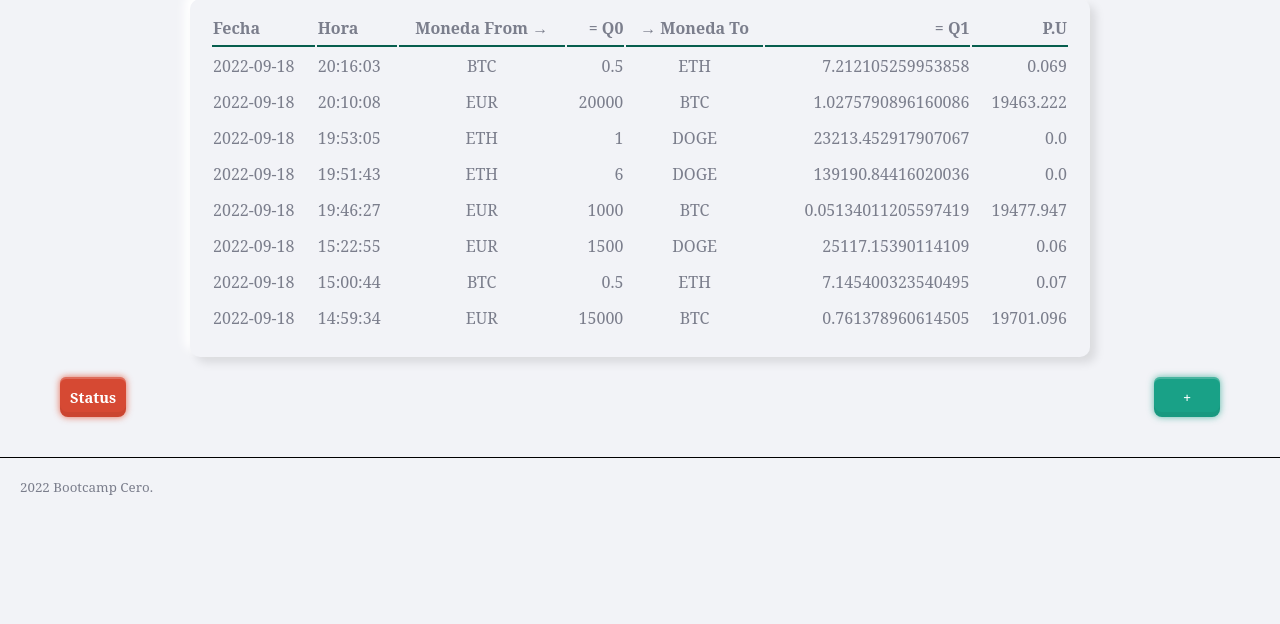
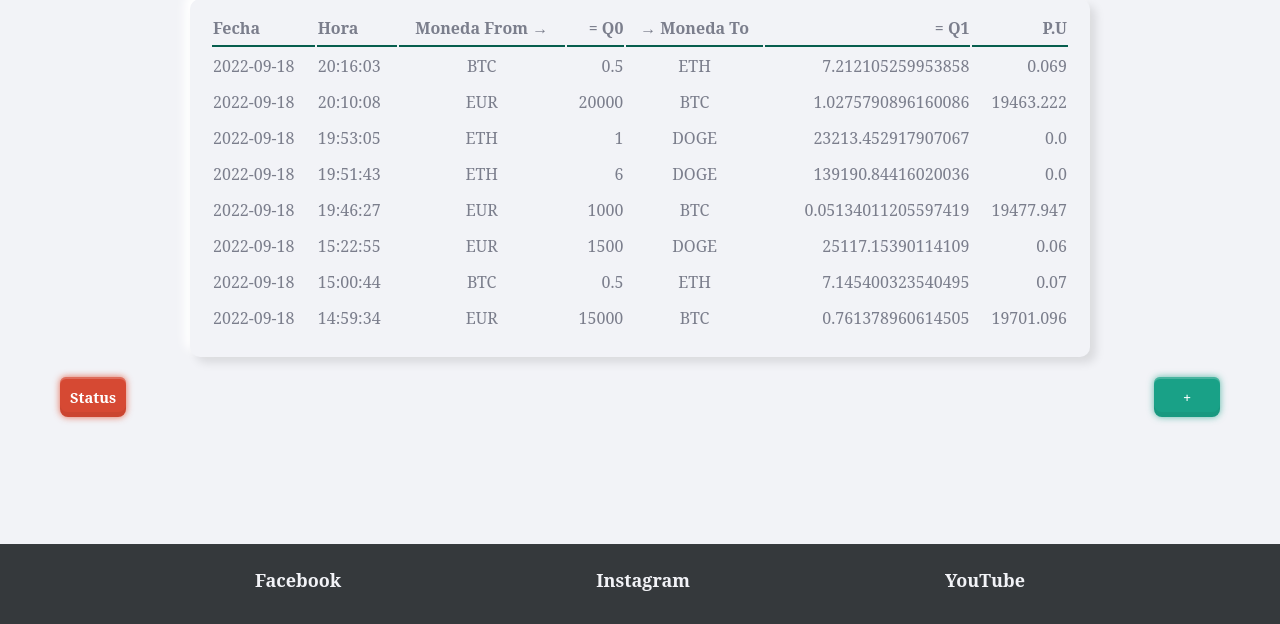
Before and after one commit to Axel3012/FinalTrade-flask-classic, a Flask app: page / in a window 1280 px wide. Shown: the part 176-800 px from the top of the page. Run offline with Flask 2, Linux system fonts and the light colour scheme; data comes from the database, SQL or seed files in the repository.

Commit message:
feat: Se creo el footer

```diff
--- /dev/null
+++ b/trader/static/css/footer.css
@@ -0,0 +1,29 @@
+.footer {
+  top: 100vh ;
+  background-color: #35393c;
+  display: flex;
+  flex-direction: column-reverse;
+  position: sticky;
+  bottom: 0;
+  padding-bottom: .35rem;
+  margin-top: 3rem;
+  line-height: 5rem;
+}
+
+.lista-enlaces, .redes-sociales {
+  list-style: none;
+  padding: 0;
+  display: flex;
+  justify-content: space-evenly;
+  color: black;
+  margin: .25rem 0;
+}
+
+a.link {
+  font-size: large;
+  color: #f2f3f7;
+}
+
+.footer-item a:hover {
+  color: #2accbf;
+}
--- a/trader/templates/base.html
+++ b/trader/templates/base.html
@@ -15,6 +15,7 @@
   <link rel="stylesheet" href="../static/css/compra.css">
   <link rel="stylesheet" href="../static/css/inicio.css">
   <link rel="stylesheet" href="../static/css/status.css">
+  <link rel="stylesheet" href="../static/css/footer.css">
   <script type="module" src="https://unpkg.com/ionicons@5.5.2/dist/ionicons/ionicons.esm.js"></script>
   <script nomodule src="https://unpkg.com/ionicons@5.5.2/dist/ionicons/ionicons.js"></script>
 </head>
--- a/trader/templates/components/footer.html
+++ b/trader/templates/components/footer.html
@@ -1 +1,15 @@
-<footer class="pie-de-pagina">2022 Bootcamp Cero.</footer>
+<footer class="footer">
+  <aside class="social">
+    <ul class="redes-sociales">
+      <li class="footer-item">
+        <a href="https://www.Facebook.com/Litlejack" class="link" target="_blank">Facebook</a>
+      </li>
+      <li class="footer-item">
+        <a href="https://www.instagram.com/root3012/" class="link" target="_blank">Instagram</a>
+      </li>
+      <li class="footer-item">
+        <a href="https://www.youtube.com/channel/UCWIxBcuSJnKRgHjQM83-CDA" class="link" target="_blank">YouTube</a>
+      </li>
+    </ul>
+  </aside>
+</footer>
--- a/trader/templates/components/navbar.html
+++ b/trader/templates/components/navbar.html
@@ -1,5 +1,5 @@
 <nav class="main-menu">
-  <a href="/">Inicio</a>/
+  <a href="/" >Inicio</a>/
   <a href="/comprar">Comprar</a>/
   <a href="/status">Status</a>
 </nav>
```
Also changed, not shown: README.md.
